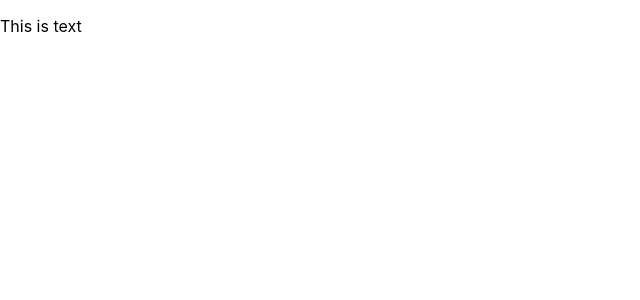
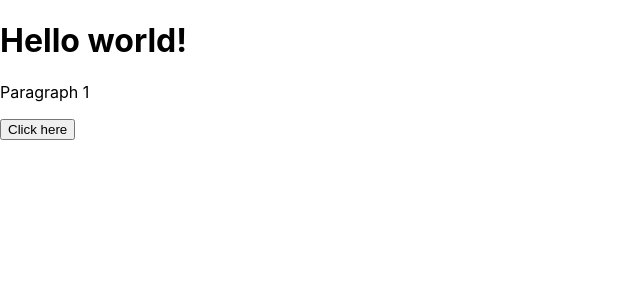
Before and after one commit to jake-derry/hack-duke-2020, a React (Create React App) app in the folder frontend/fe/: page / in a window 1280 px wide. Shown: the top 300 px of the page, without its empty margins (0-640 px from the left). Built offline with nearby package versions, Linux system fonts and the light colour scheme.

Commit message:
react stuff

```diff
--- a/frontend/fe/src/App.js
+++ b/frontend/fe/src/App.js
@@ -2,10 +2,12 @@ import logo from './logo.svg';
 import './App.css';
 
 import Text from "./Text.js"
+import Trial from "./trial.js"
+
 
 function App() {
   return (
-    <div> <Text /> </div>
+    <Trial/>
   );
 }
 
--- /dev/null
+++ b/frontend/fe/src/trial.js
@@ -0,0 +1,14 @@
+import React from "react"
+
+function Trial() {
+    return (
+        <div>
+            <title>React</title>
+            <h1>Hello world!</h1>
+            <p> Paragraph 1 </p>
+            <button type="button">Click here</button>
+        </div>
+    );
+}
+
+export default Trial
```
